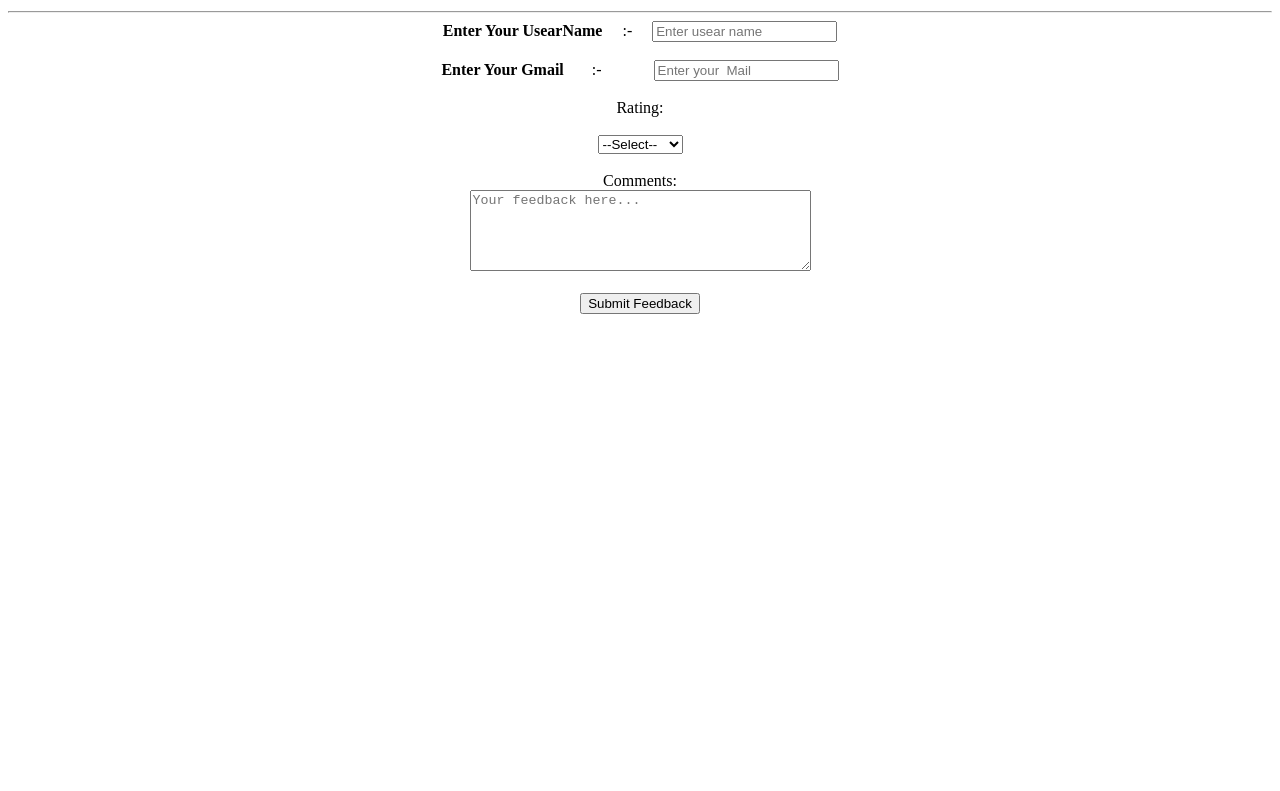
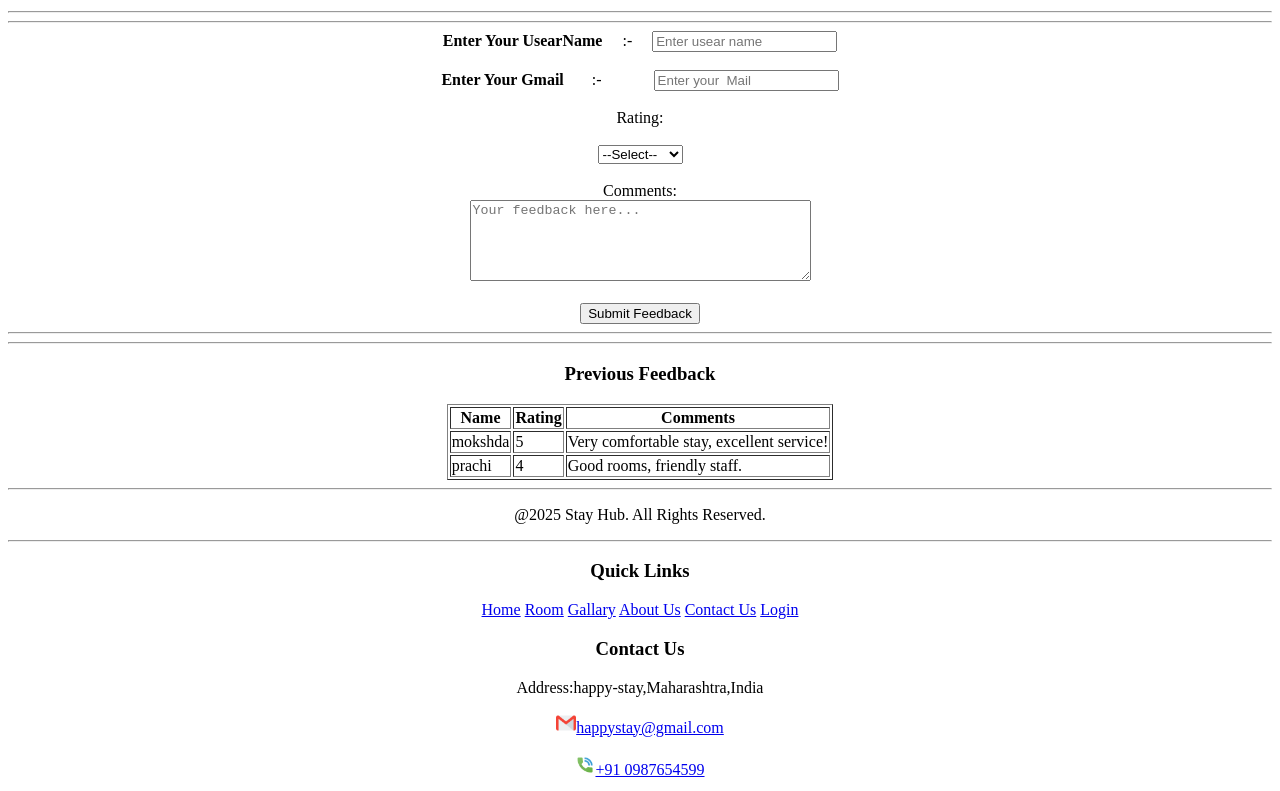
Before and after one commit to SejalPhalak/html-github-project2-happystay-rent-room, a plain HTML site: page pages/feedback.html in a window 1280 px wide. Shown: the part 248-1039 px from the top of the page. Before the commit the page ends 800 px from the top, so only its background shows below. Drawn offline with Linux system fonts and the light colour scheme.

Commit message:
previous feeback table and footer add

```diff
--- a/pages/feedback.html
+++ b/pages/feedback.html
@@ -18,7 +18,7 @@
         <a href="../index.html">Logout</a>
         </b></h3><hr><hr><br><br>
         <h2 align="center">We Value Your Feedback</h2>
-        <p align="center">Please share your experience with us. Your suggestions help us improve our services!</p><hr>
+        <p align="center">Please share your experience with us. Your suggestions help us improve our services!</p><hr><hr>
             <form align="center" >
 
             <label for="inputFullName"> <b>Enter Your UsearName</b> &nbsp; &nbsp; :-  &nbsp; &nbsp; </label>
@@ -37,5 +37,46 @@
 
             <label for="comments">Comments:</label><br>
             <textarea id="comments" name="comments" rows="5" cols="40" placeholder="Your feedback here..." required></textarea><br><br>
-        <input type="submit" value="Submit Feedback">
+        <input type="submit" value="Submit Feedback"><hr><hr>
         </form>
+        <h3 align="center">Previous Feedback</h3>
+        <table align="center" border="1">
+            <tr>
+                <th>Name</th>
+                <th>Rating</th>
+                <th>Comments</th>
+            </tr>
+            <tr>
+                <td>mokshda</td>
+                <td>5</td>
+                <td>Very comfortable stay, excellent service!</td>
+            </tr>
+            <tr>
+                <td>prachi</td>
+                <td>4</td>
+                <td>Good rooms, friendly staff.</td>
+            </tr>
+        </table><hr>
+            <p align="center">  @2025 Stay Hub. All Rights Reserved.</p>
+ <hr>
+    <footer align="center">
+    <h3>Quick Links</h3>
+        <a href="../index.html">Home</a>
+        <a href="../pages/room.html" >Room</a>
+        <a href="../pages/gallary.html" >Gallary</a>
+        <a href="../pages/about.html" >About Us</a>
+        <a href="../pages/contact.html" >Contact Us</a>
+        <a href="../pages/login.html" >Login</a>
+        <h3>Contact Us</h3>
+        <p>Address:happy-stay,Maharashtra,India</p>
+        <a href="mailto:happystay@gmail.com"><img src="../images/mail.png" width="20px" alt="Mail">happystay@gmail.com</a><br><br>
+        <a href="tel:+91 9960989868"><img src="../images/call.png" width="20px" alt="phone">+91 0987654599</a><br><br>
+        <img src="../images/facebook.png" width="40px">
+        <img src="../images/insta.png" width="40px">
+        <img src="../images/whatsapp.png" width="40px"><br>
+        <hr>
+    </footer>
+
+
+</body>
+</html>
```
Also changed, not shown: index.html (+5 -5 lines).
